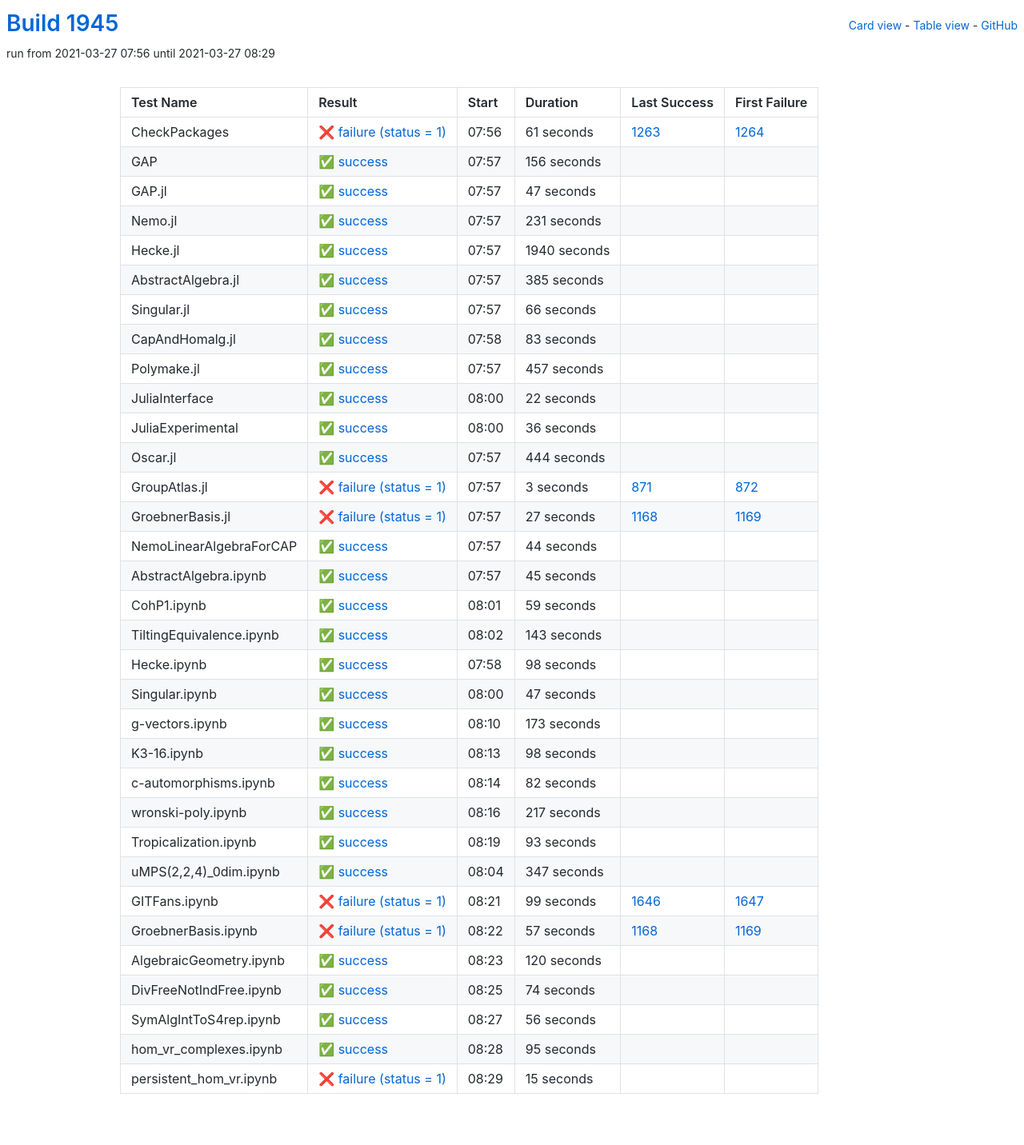
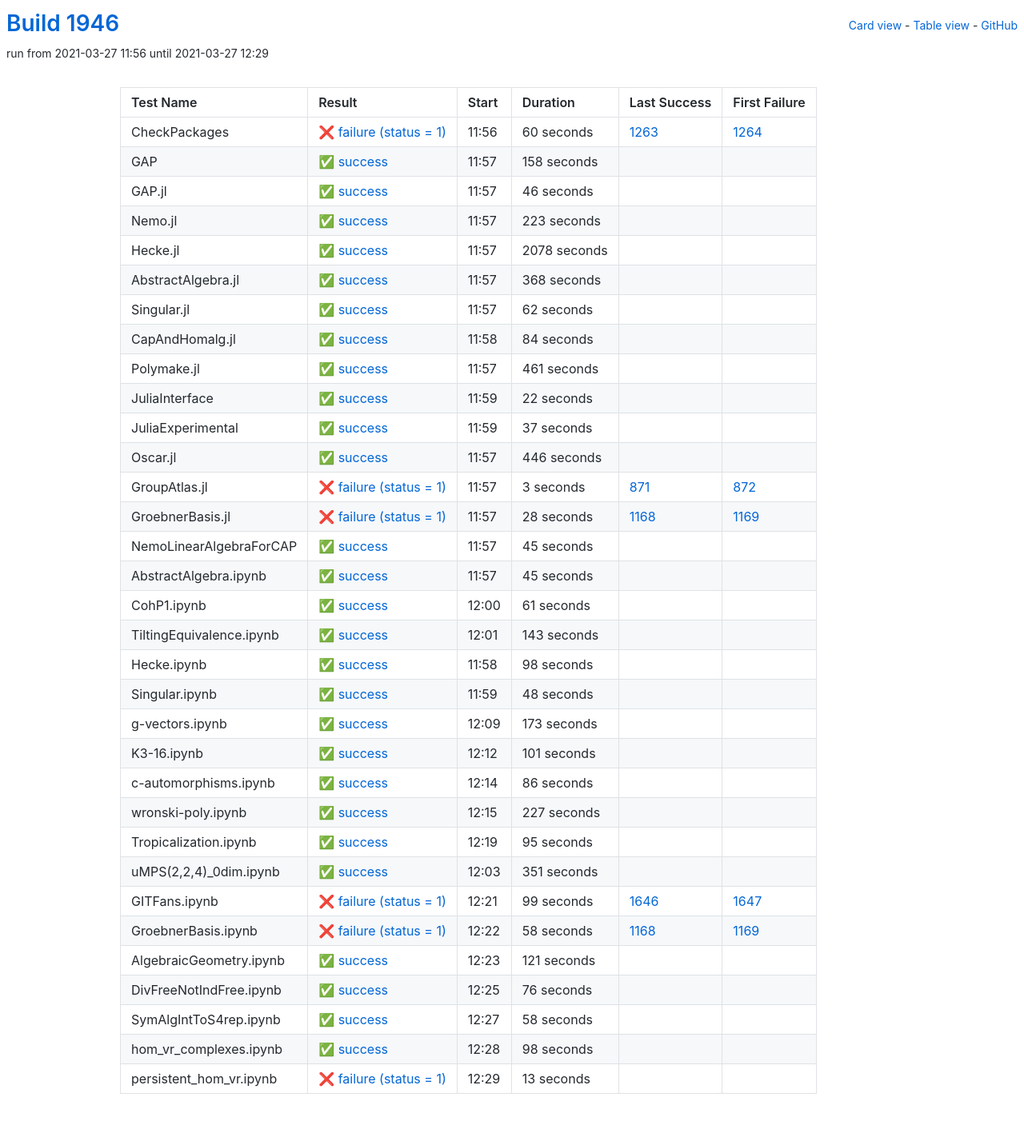
Before and after one commit to oscar-system/oscar-ci-status-stable, a Jekyll site: the page built from table.html, in a window 1280 px wide. Shown: the whole page at 80% size. Built offline with Jekyll 4.4.1, drawn with Linux system fonts in a browser that asks for light colours.

Commit message:
Build #1946

```diff
--- a/_data/ci.yml
+++ b/_data/ci.yml
@@ -1,6 +1,6 @@
 ---
-build: 1945
-build_url: https://oscarci.mathematik.uni-kl.de/job/oscar-stable/1945/
+build: 1946
+build_url: https://oscarci.mathematik.uni-kl.de/job/oscar-stable/1946/
 job: oscar-stable
 organization: oscar-system
 repo: oscar-ci-status-stable
@@ -8,116 +8,116 @@ repourl: https://github.com/oscar-system/oscar-ci-status-stable
 tests:
 - name: CheckPackages
   id: checkpackages
-  log: https://oscarci.mathematik.uni-kl.de/job/oscar-stable/1945/artifact/logs/build-1945/CheckPackages.log
-  start: 2021-03-27 07:56
+  log: https://oscarci.mathematik.uni-kl.de/job/oscar-stable/1946/artifact/logs/build-1946/CheckPackages.log
+  start: 2021-03-27 11:56
   success: false
   exitcode: 1
   status: failure
-  duration: 61
+  duration: 60
   last_success: 1263
   last_success_url: https://oscarci.mathematik.uni-kl.de/job/oscar-stable/1263/
   first_failure: 1264
   first_failure_url: https://oscarci.mathematik.uni-kl.de/job/oscar-stable/1264/
 - name: GAP
   id: gap
-  log: https://oscarci.mathematik.uni-kl.de/job/oscar-stable/1945/artifact/logs/build-1945/GAP.log
-  start: 2021-03-27 07:57
+  log: https://oscarci.mathematik.uni-kl.de/job/oscar-stable/1946/artifact/logs/build-1946/GAP.log
+  start: 2021-03-27 11:57
   success: true
   exitcode: 0
   status: success
-  duration: 156
+  duration: 158
   last_success: false
   last_success_url:
   first_failure: false
   first_failure_url:
 - name: GAP.jl
   id: gap-jl
-  log: https://oscarci.mathematik.uni-kl.de/job/oscar-stable/1945/artifact/logs/build-1945/GAP.jl.log
-  start: 2021-03-27 07:57
+  log: https://oscarci.mathematik.uni-kl.de/job/oscar-stable/1946/artifact/logs/build-1946/GAP.jl.log
+  start: 2021-03-27 11:57
   success: true
   exitcode: 0
   status: success
-  duration: 47
+  duration: 46
   last_success: false
   last_success_url:
   first_failure: false
   first_failure_url:
 - name: Nemo.jl
   id: nemo-jl
-  log: https://oscarci.mathematik.uni-kl.de/job/oscar-stable/1945/artifact/logs/build-1945/Nemo.jl.log
-  start: 2021-03-27 07:57
+  log: https://oscarci.mathematik.uni-kl.de/job/oscar-stable/1946/artifact/logs/build-1946/Nemo.jl.log
+  start: 2021-03-27 11:57
   success: true
   exitcode: 0
   status: success
-  duration: 231
+  duration: 223
   last_success: false
   last_success_url:
   first_failure: false
   first_failure_url:
 - name: Hecke.jl
   id: hecke-jl
-  log: https://oscarci.mathematik.uni-kl.de/job/oscar-stable/1945/artifact/logs/build-1945/Hecke.jl.log
-  start: 2021-03-27 07:57
+  log: https://oscarci.mathematik.uni-kl.de/job/oscar-stable/1946/artifact/logs/build-1946/Hecke.jl.log
+  start: 2021-03-27 11:57
   success: true
   exitcode: 0
   status: success
-  duration: 1940
+  duration: 2078
   last_success: false
   last_success_url:
   first_failure: false
   first_failure_url:
 - name: AbstractAlgebra.jl
   id: abstractalgebra-jl
-  log: https://oscarci.mathematik.uni-kl.de/job/oscar-stable/1945/artifact/logs/build-1945/AbstractAlgebra.jl.log
-  start: 2021-03-27 07:57
+  log: https://oscarci.mathematik.uni-kl.de/job/oscar-stable/1946/artifact/logs/build-1946/AbstractAlgebra.jl.log
+  start: 2021-03-27 11:57
   success: true
   exitcode: 0
   status: success
-  duration: 385
+  duration: 368
   last_success: false
   last_success_url:
   first_failure: false
   first_failure_url:
 - name: Singular.jl
   id: singular-jl
-  log: https://oscarci.mathematik.uni-kl.de/job/oscar-stable/1945/artifact/logs/build-1945/Singular.jl.log
-  start: 2021-03-27 07:57
+  log: https://oscarci.mathematik.uni-kl.de/job/oscar-stable/1946/artifact/logs/build-1946/Singular.jl.log
+  start: 2021-03-27 11:57
   success: true
   exitcode: 0
   status: success
-  duration: 66
+  duration: 62
   last_success: false
   last_success_url:
   first_failure: false
   first_failure_url:
 - name: CapAndHomalg.jl
   id: capandhomalg-jl
-  log: https://oscarci.mathematik.uni-kl.de/job/oscar-stable/1945/artifact/logs/build-1945/CapAndHomalg.jl.log
-  start: 2021-03-27 07:58
+  log: https://oscarci.mathematik.uni-kl.de/job/oscar-stable/1946/artifact/logs/build-1946/CapAndHomalg.jl.log
+  start: 2021-03-27 11:58
   success: true
   exitcode: 0
   status: success
-  duration: 83
+  duration: 84
   last_success: false
   last_success_url:
   first_failure: false
   first_failure_url:
 - name: Polymake.jl
   id: polymake-jl
-  log: https://oscarci.mathematik.uni-kl.de/job/oscar-stable/1945/artifact/logs/build-1945/Polymake.jl.log
-  start: 2021-03-27 07:57
+  log: https://oscarci.mathematik.uni-kl.de/job/oscar-stable/1946/artifact/logs/build-1946/Polymake.jl.log
+  start: 2021-03-27 11:57
   success: true
   exitcode: 0
   status: success
-  duration: 457
+  duration: 461
   last_success: false
   last_success_url:
   first_failure: false
   first_failure_url:
 - name: JuliaInterface
   id: juliainterface
-  log: https://oscarci.mathematik.uni-kl.de/job/oscar-stable/1945/artifact/logs/build-1945/JuliaInterface.log
-  start: 2021-03-27 08:00
+  log: https://oscarci.mathematik.uni-kl.de/job/oscar-stable/1946/artifact/logs/build-1946/JuliaInterface.log
+  start: 2021-03-27 11:59
   success: true
   exitcode: 0
   status: success
@@ -128,32 +128,32 @@ tests:
   first_failure_url:
 - name: JuliaExperimental
   id: juliaexperimental
-  log: https://oscarci.mathematik.uni-kl.de/job/oscar-stable/1945/artifact/logs/build-1945/JuliaExperimental.log
-  start: 2021-03-27 08:00
+  log: https://oscarci.mathematik.uni-kl.de/job/oscar-stable/1946/artifact/logs/build-1946/JuliaExperimental.log
+  start: 2021-03-27 11:59
   success: true
   exitcode: 0
   status: success
-  duration: 36
+  duration: 37
   last_success: false
   last_success_url:
   first_failure: false
   first_failure_url:
 - name: Oscar.jl
   id: oscar-jl
-  log: https://oscarci.mathematik.uni-kl.de/job/oscar-stable/1945/artifact/logs/build-1945/Oscar.jl.log
-  start: 2021-03-27 07:57
+  log: https://oscarci.mathematik.uni-kl.de/job/oscar-stable/1946/artifact/logs/build-1946/Oscar.jl.log
+  start: 2021-03-27 11:57
   success: true
   exitcode: 0
   status: success
-  duration: 444
+  duration: 446
   last_success: false
   last_success_url:
   first_failure: false
   first_failure_url:
 - name: GroupAtlas.jl
   id: groupatlas-jl
-  log: https://oscarci.mathematik.uni-kl.de/job/oscar-stable/1945/artifact/logs/build-1945/GroupAtlas.jl.log
-  start: 2021-03-27 07:57
+  log: https://oscarci.mathematik.uni-kl.de/job/oscar-stable/1946/artifact/logs/build-1946/GroupAtlas.jl.log
+  start: 2021-03-27 11:57
   success: false
   exitcode: 1
   status: failure
@@ -164,32 +164,32 @@ tests:
   first_failure_url: https://oscarci.mathematik.uni-kl.de/job/oscar-stable/872/
 - name: GroebnerBasis.jl
   id: groebnerbasis-jl
-  log: https://oscarci.mathematik.uni-kl.de/job/oscar-stable/1945/artifact/logs/build-1945/GroebnerBasis.jl.log
-  start: 2021-03-27 07:57
+  log: https://oscarci.mathematik.uni-kl.de/job/oscar-stable/1946/artifact/logs/build-1946/GroebnerBasis.jl.log
+  start: 2021-03-27 11:57
   success: false
   exitcode: 1
   status: failure
-  duration: 27
+  duration: 28
   last_success: 1168
   last_success_url: https://oscarci.mathematik.uni-kl.de/job/oscar-stable/1168/
   first_failure: 1169
   first_failure_url: https://oscarci.mathematik.uni-kl.de/job/oscar-stable/1169/
 - name: NemoLinearAlgebraForCAP
   id: nemolinearalgebraforcap
-  log: https://oscarci.mathematik.uni-kl.de/job/oscar-stable/1945/artifact/logs/build-1945/NemoLinearAlgebraForCAP.log
-  start: 2021-03-27 07:57
+  log: https://oscarci.mathematik.uni-kl.de/job/oscar-stable/1946/artifact/logs/build-1946/NemoLinearAlgebraForCAP.log
+  start: 2021-03-27 11:57
   success: true
   exitcode: 0
   status: success
-  duration: 44
+  duration: 45
   last_success: false
   last_success_url:
   first_failure: false
   first_failure_url:
 - name: AbstractAlgebra.ipynb
   id: abstractalgebra-ipynb
-  log: https://oscarci.mathematik.uni-kl.de/job/oscar-stable/1945/artifact/logs/build-1945/AbstractAlgebra.ipynb.log
-  start: 2021-03-27 07:57
+  log: https://oscarci.mathematik.uni-kl.de/job/oscar-stable/1946/artifact/logs/build-1946/AbstractAlgebra.ipynb.log
+  start: 2021-03-27 11:57
   success: true
   exitcode: 0
   status: success
@@ -200,20 +200,20 @@ tests:
   first_failure_url:
 - name: CohP1.ipynb
   id: cohp1-ipynb
-  log: https://oscarci.mathematik.uni-kl.de/job/oscar-stable/1945/artifact/logs/build-1945/CohP1.ipynb.log
-  start: 2021-03-27 08:01
+  log: https://oscarci.mathematik.uni-kl.de/job/oscar-stable/1946/artifact/logs/build-1946/CohP1.ipynb.log
+  start: 2021-03-27 12:00
   success: true
   exitcode: 0
   status: success
-  duration: 59
+  duration: 61
   last_success: false
   last_success_url:
   first_failure: false
   first_failure_url:
 - name: TiltingEquivalence.ipynb
   id: tiltingequivalence-ipynb
-  log: https://oscarci.mathematik.uni-kl.de/job/oscar-stable/1945/artifact/logs/build-1945/TiltingEquivalence.ipynb.log
-  start: 2021-03-27 08:02
+  log: https://oscarci.mathematik.uni-kl.de/job/oscar-stable/1946/artifact/logs/build-1946/TiltingEquivalence.ipynb.log
+  start: 2021-03-27 12:01
   success: true
   exitcode: 0
   status: success
@@ -224,8 +224,8 @@ tests:
   first_failure_url:
 - name: Hecke.ipynb
   id: hecke-ipynb
-  log: https://oscarci.mathematik.uni-kl.de/job/oscar-stable/1945/artifact/logs/build-1945/Hecke.ipynb.log
-  start: 2021-03-27 07:58
+  log: https://oscarci.mathematik.uni-kl.de/job/oscar-stable/1946/artifact/logs/build-1946/Hecke.ipynb.log
+  start: 2021-03-27 11:58
   success: true
   exitcode: 0
   status: success
@@ -236,20 +236,20 @@ tests:
   first_failure_url:
 - name: Singular.ipynb
   id: singular-ipynb
-  log: https://oscarci.mathematik.uni-kl.de/job/oscar-stable/1945/artifact/logs/build-1945/Singular.ipynb.log
-  start: 2021-03-27 08:00
+  log: https://oscarci.mathematik.uni-kl.de/job/oscar-stable/1946/artifact/logs/build-1946/Singular.ipynb.log
+  start: 2021-03-27 11:59
   success: true
   exitcode: 0
   status: success
-  duration: 47
+  duration: 48
   last_success: false
   last_success_url:
   first_failure: false
   first_failure_url:
 - name: g-vectors.ipynb
   id: g-vectors-ipynb
-  log: https://oscarci.mathematik.uni-kl.de/job/oscar-stable/1945/artifact/logs/build-1945/g-vectors.ipynb.log
-  start: 2021-03-27 08:10
+  log: https://oscarci.mathematik.uni-kl.de/job/oscar-stable/1946/artifact/logs/build-1946/g-vectors.ipynb.log
+  start: 2021-03-27 12:09
   success: true
   exitcode: 0
   status: success
@@ -260,68 +260,68 @@ tests:
   first_failure_url:
 - name: K3-16.ipynb
   id: k3-16-ipynb
-  log: https://oscarci.mathematik.uni-kl.de/job/oscar-stable/1945/artifact/logs/build-1945/K3-16.ipynb.log
-  start: 2021-03-27 08:13
+  log: https://oscarci.mathematik.uni-kl.de/job/oscar-stable/1946/artifact/logs/build-1946/K3-16.ipynb.log
+  start: 2021-03-27 12:12
   success: true
   exitcode: 0
   status: success
-  duration: 98
+  duration: 101
   last_success: false
   last_success_url:
   first_failure: false
   first_failure_url:
 - name: c-automorphisms.ipynb
   id: c-automorphisms-ipynb
-  log: https://oscarci.mathematik.uni-kl.de/job/oscar-stable/1945/artifact/logs/build-1945/c-automorphisms.ipynb.log
-  start: 2021-03-27 08:14
+  log: https://oscarci.mathematik.uni-kl.de/job/oscar-stable/1946/artifact/logs/build-1946/c-automorphisms.ipynb.log
+  start: 2021-03-27 12:14
   success: true
   exitcode: 0
   status: success
-  duration: 82
+  duration: 86
   last_success: false
   last_success_url:
   first_failure: false
   first_failure_url:
 - name: wronski-poly.ipynb
   id: wronski-poly-ipynb
-  log: https://oscarci.mathematik.uni-kl.de/job/oscar-stable/1945/artifact/logs/build-1945/wronski-poly.ipynb.log
-  start: 2021-03-27 08:16
+  log: https://oscarci.mathematik.uni-kl.de/job/oscar-stable/1946/artifact/logs/build-1946/wronski-poly.ipynb.log
+  start: 2021-03-27 12:15
   success: true
   exitcode: 0
   status: success
-  duration: 217
+  duration: 227
   last_success: false
   last_success_url:
   first_failure: false
   first_failure_url:
 - name: Tropicalization.ipynb
   id: tropicalization-ipynb
-  log: https://oscarci.mathematik.uni-kl.de/job/oscar-stable/1945/artifact/logs/build-1945/Tropicalization.ipynb.log
-  start: 2021-03-27 08:19
+  log: https://oscarci.mathematik.uni-kl.de/job/oscar-stable/1946/artifact/logs/build-1946/Tropicalization.ipynb.log
+  start: 2021-03-27 12:19
   success: true
   exitcode: 0
   status: success
-  duration: 93
+  duration: 95
   last_success: false
   last_success_url:
   first_failure: false
   first_failure_url:
 - name: uMPS(2,2,4)_0dim.ipynb
   id: umps-2-2-4-0dim-ipynb
-  log: https://oscarci.mathematik.uni-kl.de/job/oscar-stable/1945/artifact/logs/build-1945/uMPS-2-2-4-_0dim.ipynb.log
-  start: 2021-03-27 08:04
+  log: https://oscarci.mathematik.uni-kl.de/job/oscar-stable/1946/artifact/logs/build-1946/uMPS-2-2-4-_0dim.ipynb.log
+  start: 2021-03-27 12:03
   success: true
   exitcode: 0
   status: success
-  duration: 347
+  duration: 351
   last_success: false
   last_success_url:
   first_failure: false
   first_failure_url:
 - name: GITFans.ipynb
   id: gitfans-ipynb
-  log: https://oscarci.mathematik.uni-kl.de/job/oscar-stable/1945/artifact/logs/build-1945/GITFans.ipynb.log
-  start: 2021-03-27 08:21
+  log: https://oscarci.mathematik.uni-kl.de/job/oscar-stable/1946/artifact/logs/build-1946/GITFans.ipynb.log
+  start: 2021-03-27 12:21
   success: false
   exitcode: 1
   status: failure
@@ -332,72 +332,72 @@ tests:
   first_failure_url: https://oscarci.mathematik.uni-kl.de/job/oscar-stable/1647/
 - name: GroebnerBasis.ipynb
   id: groebnerbasis-ipynb
-  log: https://oscarci.mathematik.uni-kl.de/job/oscar-stable/1945/artifact/logs/build-1945/GroebnerBasis.ipynb.log
-  start: 2021-03-27 08:22
+  log: https://oscarci.mathematik.uni-kl.de/job/oscar-stable/1946/artifact/logs/build-1946/GroebnerBasis.ipynb.log
+  start: 2021-03-27 12:22
   success: false
   exitcode: 1
   status: failure
-  duration: 57
+  duration: 58
   last_success: 1168
   last_success_url: https://oscarci.mathematik.uni-kl.de/job/oscar-stable/1168/
   first_failure: 1169
   first_failure_url: https://oscarci.mathematik.uni-kl.de/job/oscar-stable/1169/
 - name: AlgebraicGeometry.ipynb
   id: algebraicgeometry-ipynb
-  log: https://oscarci.mathematik.uni-kl.de/job/oscar-stable/1945/artifact/logs/build-1945/AlgebraicGeometry.ipynb.log
-  start: 2021-03-27 08:23
+  log: https://oscarci.mathematik.uni-kl.de/job/oscar-stable/1946/artifact/logs/build-1946/AlgebraicGeometry.ipynb.log
+  start: 2021-03-27 12:23
   success: true
   exitcode: 0
   status: success
-  duration: 120
+  duration: 121
   last_success: false
   last_success_url:
   first_failure: false
   first_failure_url:
 - name: DivFreeNotIndFree.ipynb
   id: divfreenotindfree-ipynb
-  log: https://oscarci.mathematik.uni-kl.de/job/oscar-stable/1945/artifact/logs/build-1945/DivFreeNotIndFree.ipynb.log
-  start: 2021-03-27 08:25
+  log: https://oscarci.mathematik.uni-kl.de/job/oscar-stable/1946/artifact/logs/build-1946/DivFreeNotIndFree.ipynb.log
+  start: 2021-03-27 12:25
   success: true
   exitcode: 0
   status: success
-  duration: 74
+  duration: 76
   last_success: false
   last_success_url:
   first_failure: false
   first_failure_url:
 - name: SymAlgIntToS4rep.ipynb
   id: symalginttos4rep-ipynb
-  log: https://oscarci.mathematik.uni-kl.de/job/oscar-stable/1945/artifact/logs/build-1945/SymAlgIntToS4rep.ipynb.log
-  start: 2021-03-27 08:27
+  log: https://oscarci.mathematik.uni-kl.de/job/oscar-stable/1946/artifact/logs/build-1946/SymAlgIntToS4rep.ipynb.log
+  start: 2021-03-27 12:27
   success: true
   exitcode: 0
   status: success
-  duration: 56
+  duration: 58
   last_success: false
   last_success_url:
   first_failure: false
   first_failure_url:
 - name: hom_vr_complexes.ipynb
   id: hom-vr-complexes-ipynb
-  log: https://oscarci.mathematik.uni-kl.de/job/oscar-stable/1945/artifact/logs/build-1945/hom_vr_complexes.ipynb.log
-  start: 2021-03-27 08:28
+  log: https://oscarci.mathematik.uni-kl.de/job/oscar-stable/1946/artifact/logs/build-1946/hom_vr_complexes.ipynb.log
+  start: 2021-03-27 12:28
   success: true
   exitcode: 0
   status: success
-  duration: 95
+  duration: 98
   last_success: false
   last_success_url:
   first_failure: false
   first_failure_url:
 - name: persistent_hom_vr.ipynb
   id: persistent-hom-vr-ipynb
-  log: https://oscarci.mathematik.uni-kl.de/job/oscar-stable/1945/artifact/logs/build-1945/persistent_hom_vr.ipynb.log
-  start: 2021-03-27 08:29
+  log: https://oscarci.mathematik.uni-kl.de/job/oscar-stable/1946/artifact/logs/build-1946/persistent_hom_vr.ipynb.log
+  start: 2021-03-27 12:29
   success: false
   exitcode: 1
   status: failure
-  duration: 15
+  duration: 13
   last_success: false
   last_success_url:
   first_failure: false
```
Also changed, not shown: README.md.
